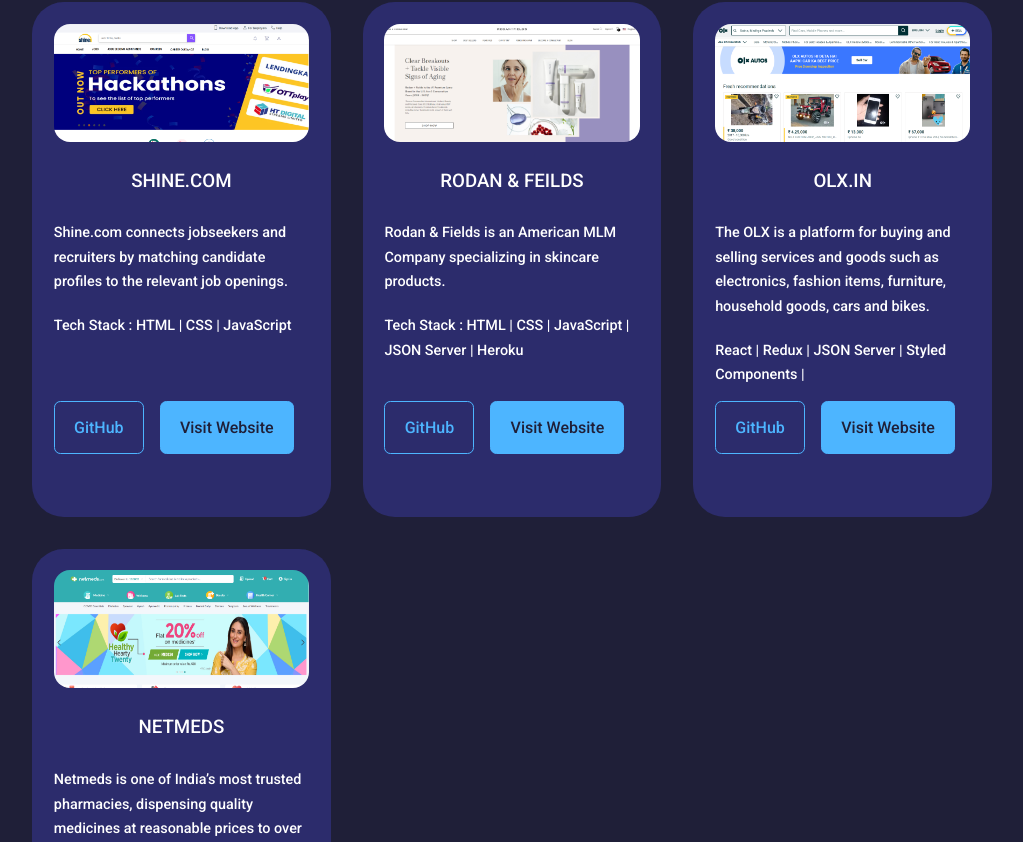
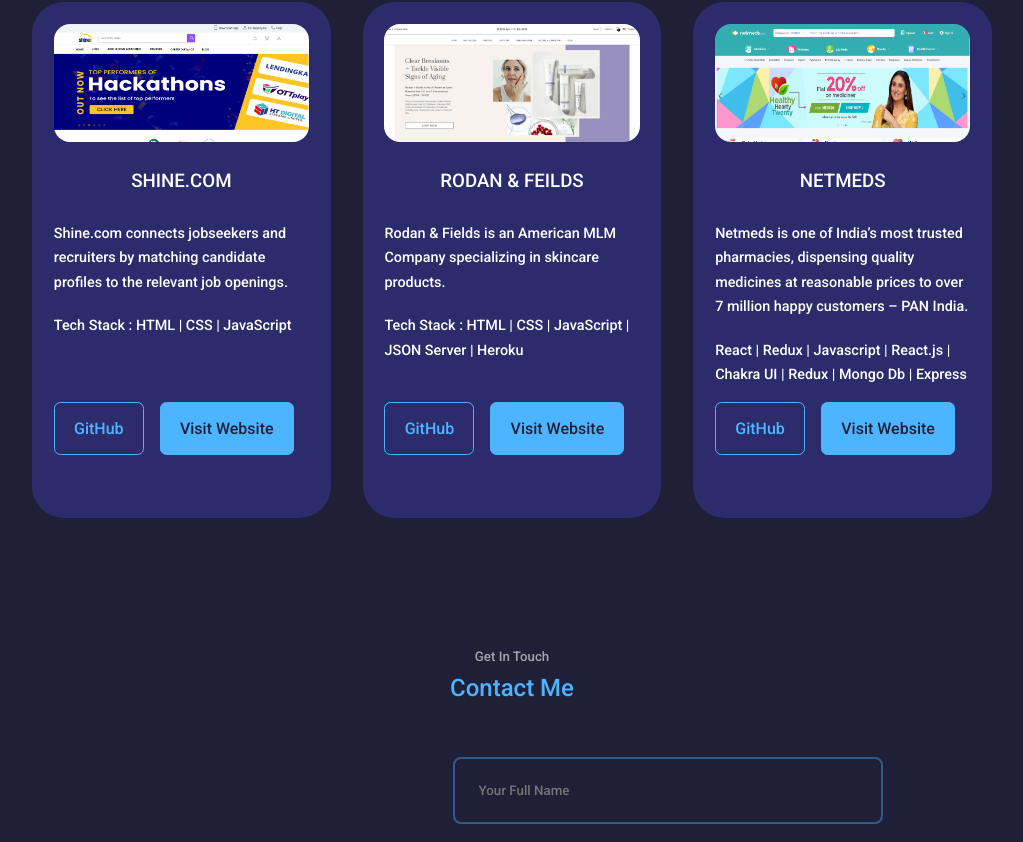
Before and after one commit to itsvikasdwivedi/Portfolio, a React (Create React App) app: page / in a window 1280 px wide. Shown: the part 1818-2660 px from the top of the page, without its empty margins (128-1151 px from the left). Built offline with nearby package versions, Linux system fonts and the light colour scheme.

Commit message:
updated resume

```diff
--- a/src/components/Projects/Portfolio.jsx
+++ b/src/components/Projects/Portfolio.jsx
@@ -29,15 +29,15 @@
       link: 'https://rodan-clone.netlify.app/',
       github: 'https://github.com/itsvikasdwivedi/Team-Rodan',
     },
-    {
-      id: 3,
-      title: 'OLX.IN',
-      img: IMG3,
-      description: 'The OLX is a platform for buying and selling services and goods such as electronics, fashion items, furniture, household goods, cars and bikes.',
-      technologies: 'React | Redux | JSON Server | Styled Components | ',
-      link: 'https://olx-clone-by-team-olx.netlify.app/',
-      github: 'https://github.com/shivraj32644/Olx-Clone',
-    },
+    // {
+    //   id: 3,
+    //   title: 'OLX.IN',
+    //   img: IMG3,
+    //   description: 'The OLX is a platform for buying and selling services and goods such as electronics, fashion items, furniture, household goods, cars and bikes.',
+    //   technologies: 'React | Redux | JSON Server | Styled Components | ',
+    //   link: 'https://olx-clone-by-team-olx.netlify.app/',
+    //   github: 'https://github.com/shivraj32644/Olx-Clone',
+    // },
     {
       id: 3,
       title: 'NETMEDS',
```
Also changed, not shown: 1 other file (tests, documents, lock files or other folders).
